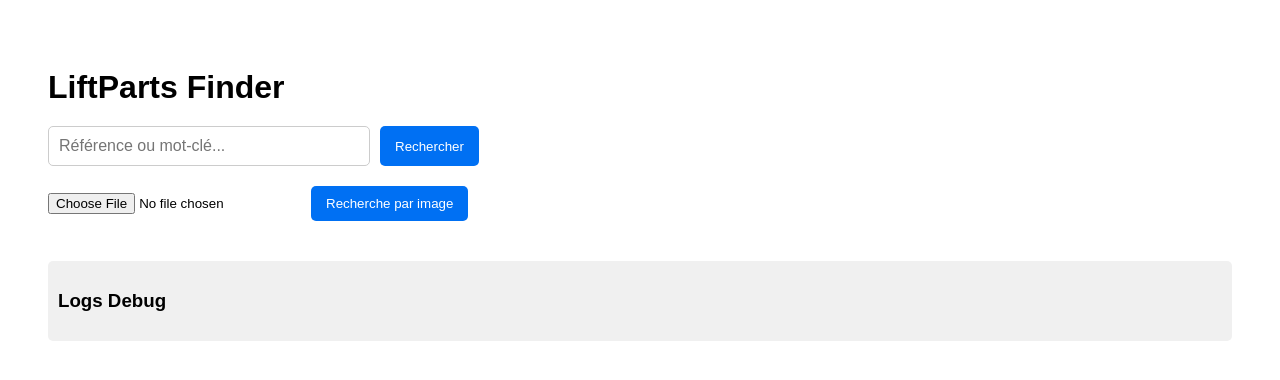
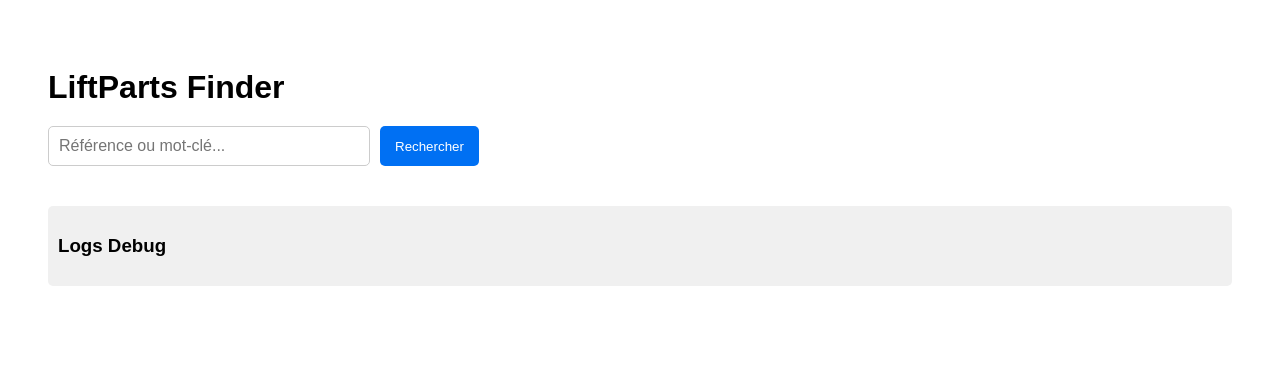
Before and after one commit to Zied-LPF/liftparts-finder, a Next.js app: page / in a window 1280 px wide. Shown: the top 380 px of the page. Built offline with nearby package versions, Linux system fonts and the light colour scheme.

Commit message:
UI finale: affichage multi-fournisseurs Google, logs debug, compatible Vercel

```diff
--- a/pages/index.tsx
+++ b/pages/index.tsx
@@ -1,6 +1,5 @@
 'use client'
 import { useState } from "react"
-import { createWorker, PSM } from "tesseract.js"
 
 type Result = {
   supplier: string
@@ -15,7 +14,6 @@ type Result = {
 
 export default function Home() {
   const [query, setQuery] = useState("")
-  const [file, setFile] = useState<File | null>(null)
   const [results, setResults] = useState<Result[]>([])
   const [loading, setLoading] = useState(false)
   const [log, setLog] = useState<string[]>([])
@@ -47,29 +45,6 @@ export default function Home() {
     await fetchResults(query)
   }
 
-  const handleSearchImage = async () => {
-    if (!file) return
-    setLoading(true)
-    addLog(`🔹 OCR image en cours: ${file.name}`)
-    try {
-      const worker = await createWorker({ logger: m => addLog(JSON.stringify(m)) })
-      await worker.load()
-      await worker.loadLanguage("fra+eng")
-      await worker.initialize("fra+eng")
-      await worker.setParameters({ tessedit_pageseg_mode: PSM.SINGLE_BLOCK })
-      const { data: { text } } = await worker.recognize(file)
-      await worker.terminate()
-      const queryFromImage = text.trim()
-      addLog(`🔹 Texte OCR: "${queryFromImage}"`)
-      if (queryFromImage) await fetchResults(queryFromImage)
-      else setResults([])
-    } catch (err) {
-      addLog(`⚠️ OCR error: ${err}`)
-      setResults([])
-    }
-    setLoading(false)
-  }
-
   return (
     <div style={{ padding: 40, fontFamily: "Arial, sans-serif" }}>
       <h1 style={{ fontSize: 32, marginBottom: 20 }}>LiftParts Finder</h1>
@@ -88,16 +63,6 @@ export default function Home() {
           style={{ padding: "10px 15px", borderRadius: 5, background: "#0070f3", color: "#fff", border: "none", cursor: "pointer" }}
         >
           Rechercher
-        </button>
-      </div>
-
-      <div style={{ marginBottom: 20, display: "flex", gap: 10, alignItems: "center" }}>
-        <input type="file" accept="image/*" onChange={e => setFile(e.target.files?.[0] || null)} />
-        <button
-          onClick={handleSearchImage}
-          style={{ padding: "10px 15px", borderRadius: 5, background: "#0070f3", color: "#fff", border: "none", cursor: "pointer" }}
-        >
-          Recherche par image
         </button>
       </div>
 
@@ -124,7 +89,7 @@ export default function Home() {
             <div style={{ fontSize: 14, fontWeight: 600, color: "#0070f3" }}>{r.score}</div>
           </a>
         ))}
-        {!loading && results.length === 0 && (query || file) && <p>Aucun résultat trouvé</p>}
+        {!loading && results.length === 0 && query && <p>Aucun résultat trouvé</p>}
       </div>
 
       <div style={{ marginTop: 20, background: "#f0f0f0", padding: 10, borderRadius: 5 }}>
```
